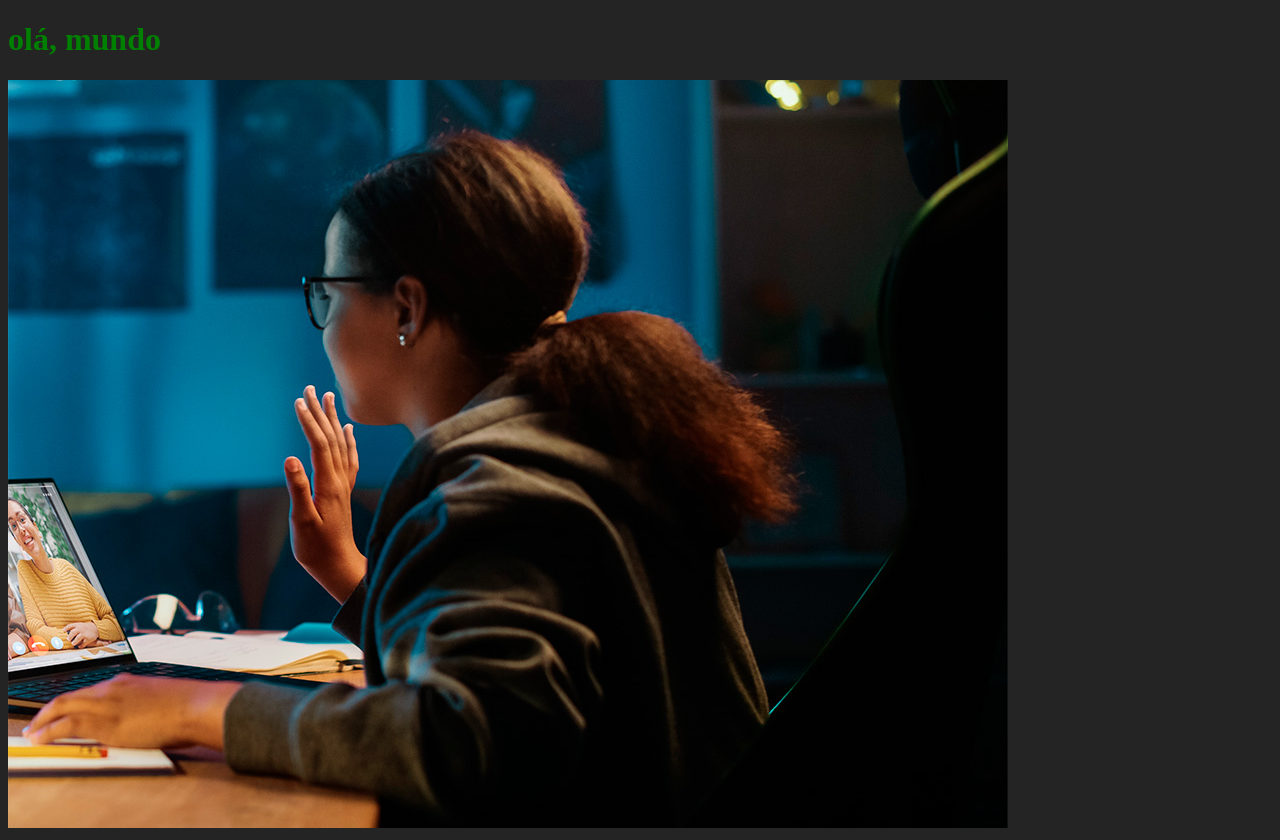
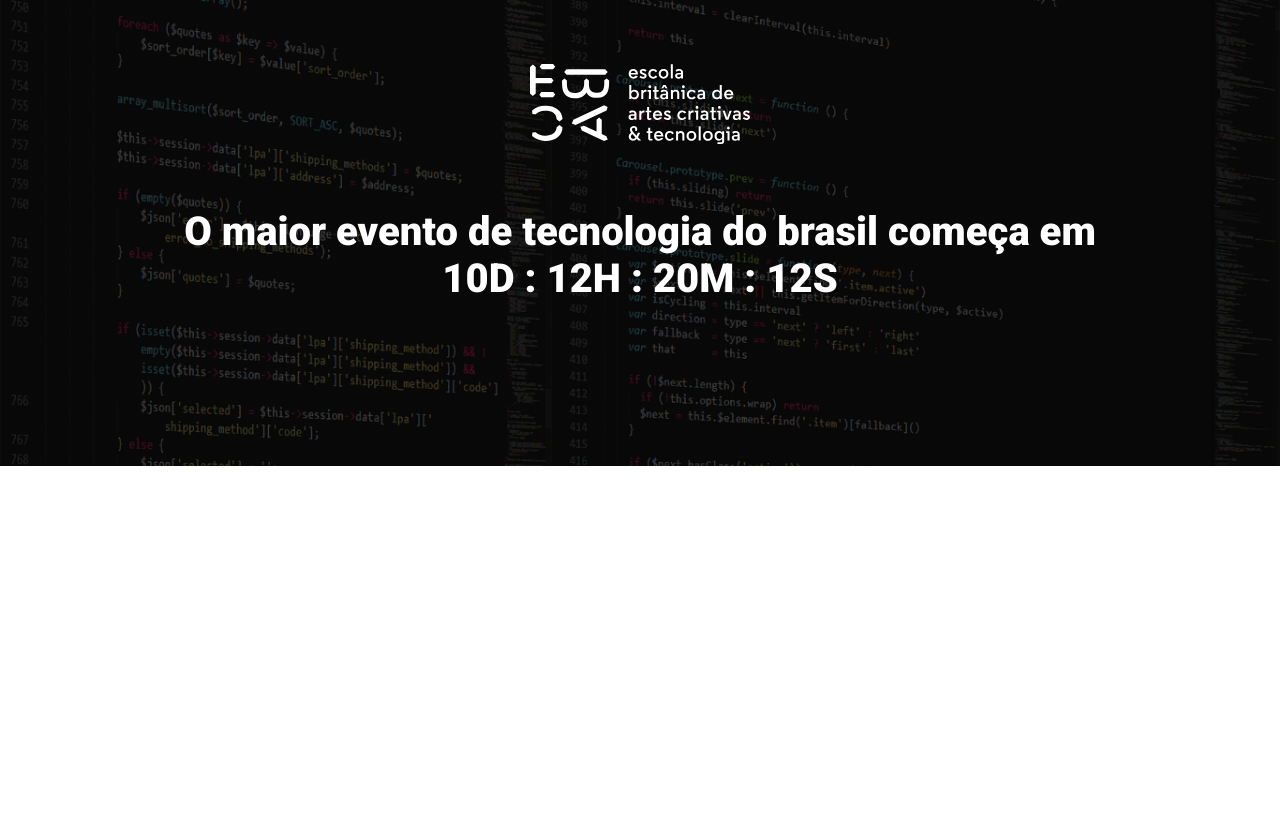
Before and after one commit to mtzlisopeak/ebac_tech_talks, a website built with Parcel: page src/index.html in a window 1280 px wide. After the commit the page ends 800 px from the top, so only its background shows below. Built offline with nearby package versions, Linux system fonts and the light colour scheme.

Commit message:
hero 90%

```diff
--- a/src/index.html
+++ b/src/index.html
@@ -4,13 +4,24 @@
     <meta charset="UTF-8">
     <meta name="viewport" content="width=device-width, initial-scale=1.0">
     <link rel="stylesheet" href="styles/main.scss">
+    <link rel="preconnect" href="https://fonts.googleapis.com">
+    <link rel="preconnect" href="https://fonts.gstatic.com" crossorigin>
+    <link href="https://fonts.googleapis.com/css2?family=Roboto:wght@100;400;700;900&display=swap" rel="stylesheet">
     <title>Document</title>
 </head>
 <body>
 
-    <h1>olá, mundo</h1>
+    <header class="hero">
 
-    <img src="images/backend.png" alt="">
+        <div class="container">
+
+            <img class="hero__logo" src="images/ebac_logo.svg" alt="EBAC">
+
+            <p class="hero__text">O maior evento de tecnologia do brasil começa em 10D : 12H : 20M : 12S</p>
+
+        </div>
+
+    </header>
 
 
 <script src="scripts/main.js"></script>
--- /dev/null
+++ b/src/styles/_hero.scss
@@ -0,0 +1,37 @@
+.hero {
+    background: linear-gradient(rgba(0, 0, 0, 0.7), rgba(0, 0, 0, 0.7)),
+    url(../images/fundo.png);
+    background-repeat: no-repeat;
+    background-size: cover;
+    padding: 64px 0 100px 0;
+
+    &__text {
+        margin: 64px 0;
+        font-size: 40px;
+        font-weight: 56px;
+        font-weight: 800;
+        text-align: center;
+
+    }
+
+    &__logo {
+        display: block;
+        margin: 0 auto;
+        height: 80px;
+    }
+
+    @media (max-width: 640px){
+
+        padding: 40px 0;
+
+        &__logo {
+            height: 40px;
+        }
+
+        &__text {
+            font-size: 22px;
+            line-height: 24px;
+            margin: 24px 0;
+        }
+    }
+}
--- a/src/styles/main.scss
+++ b/src/styles/main.scss
@@ -1,7 +1,23 @@
-body {
-    background-color: rgb(36,36,36);
+@use "hero";
+
+* {
+    margin: 0;
+    border: none;
+    padding: 0;
+    font-family: "Roboto", sans-serif;
+    color: #FFFFFF;
 }
 
-h1 {
-    color: green;
+.container {
+    max-width: 960px;
+    width: 100%;
+    margin: 0 auto;
+
+    @media (max-width: 640px){
+        max-width: 80%;
+    }
+
+    @media (max-width: 1024px){
+        max-width: 90%;
+    }
 }
```
Also changed, not shown: 1 other file.
